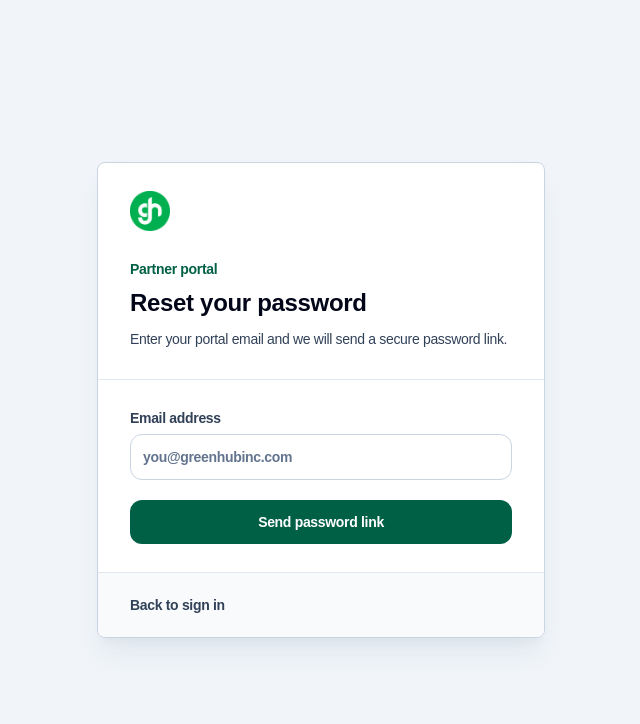
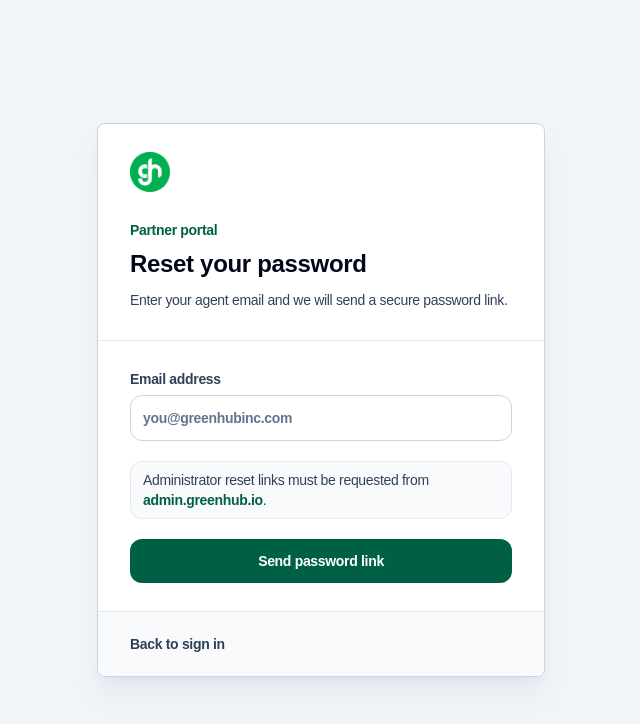
Before and after one commit to hihellomynameis2000/greenhub, a Next.js app: page /forgot-password in a window 1280 px wide. Shown: the top 724 px of the page, without its empty margins (319-959 px from the left). Built offline with nearby package versions, Linux system fonts and the light colour scheme.

Commit message:
Harden portal auth and email delivery logging

```diff
--- a/src/app/forgot-password/page.tsx
+++ b/src/app/forgot-password/page.tsx
@@ -2,13 +2,18 @@
 
 import Image from "next/image";
 import Link from "next/link";
-import { FormEvent, useState } from "react";
+import { FormEvent, useEffect, useState } from "react";
 
 export default function ForgotPasswordPage() {
+  const [isAdminHost, setIsAdminHost] = useState(false);
   const [email, setEmail] = useState("");
   const [error, setError] = useState("");
   const [message, setMessage] = useState("");
   const [sending, setSending] = useState(false);
+
+  useEffect(() => {
+    setIsAdminHost(window.location.hostname === "admin.greenhub.io");
+  }, []);
 
   async function handleSubmit(event: FormEvent<HTMLFormElement>) {
     event.preventDefault();
@@ -52,10 +57,14 @@ export default function ForgotPasswordPage() {
             className="h-10 w-auto"
             priority
           />
-          <div className="mt-7 text-sm font-semibold text-emerald-800">Partner portal</div>
+          <div className="mt-7 text-sm font-semibold text-emerald-800">
+            {isAdminHost ? "Admin portal" : "Partner portal"}
+          </div>
           <h1 className="mt-2 text-2xl font-semibold text-slate-950">Reset your password</h1>
           <p className="mt-2 text-sm leading-6 text-slate-700">
-            Enter your portal email and we will send a secure password link.
+            {isAdminHost
+              ? "Enter your administrator email and we will send a secure password link."
+              : "Enter your agent email and we will send a secure password link."}
           </p>
         </div>
 
@@ -85,6 +94,19 @@ export default function ForgotPasswordPage() {
             </div>
           ) : null}
 
+          {!isAdminHost ? (
+            <div className="rounded-xl border border-slate-200 bg-slate-50 px-3 py-2 text-sm leading-5 text-slate-700">
+              Administrator reset links must be requested from{" "}
+              <a
+                href="https://admin.greenhub.io/forgot-password"
+                className="font-semibold text-emerald-800 hover:text-emerald-950"
+              >
+                admin.greenhub.io
+              </a>
+              .
+            </div>
+          ) : null}
+
           <button
             type="submit"
             disabled={sending}
--- a/src/lib/portal/resend.ts
+++ b/src/lib/portal/resend.ts
@@ -16,6 +16,10 @@ type PortalLoginCodeEmail = {
   name: string;
   role: "admin" | "agent";
   to: string;
+};
+
+type ResendSuccessResponse = {
+  id?: string;
 };
 
 function escapeHtml(value: string) {
@@ -116,6 +120,13 @@ export async function sendPortalAccessEmail({
       502
     );
   }
+
+  const delivery = (await response.json().catch(() => ({}))) as ResendSuccessResponse;
+  console.log("Portal access email accepted by Resend", {
+    resendId: delivery.id ?? null,
+    to,
+    type,
+  });
 }
 
 export async function sendPortalLoginCodeEmail({
@@ -160,4 +171,11 @@ export async function sendPortalLoginCodeEmail({
       502
     );
   }
+
+  const delivery = (await response.json().catch(() => ({}))) as ResendSuccessResponse;
+  console.log("Portal verification email accepted by Resend", {
+    resendId: delivery.id ?? null,
+    role,
+    to,
+  });
 }
```
